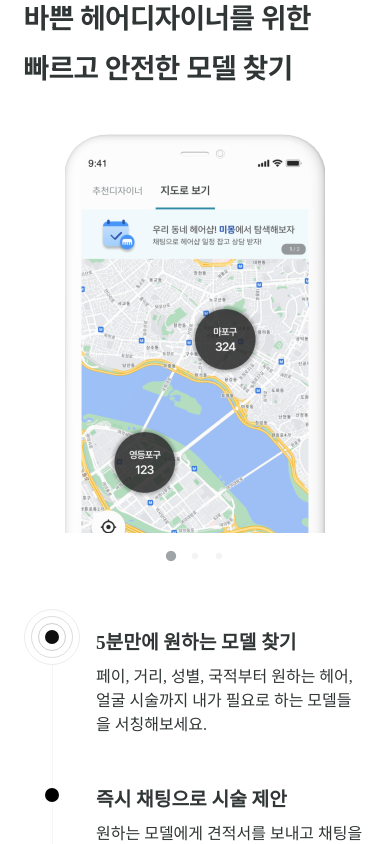
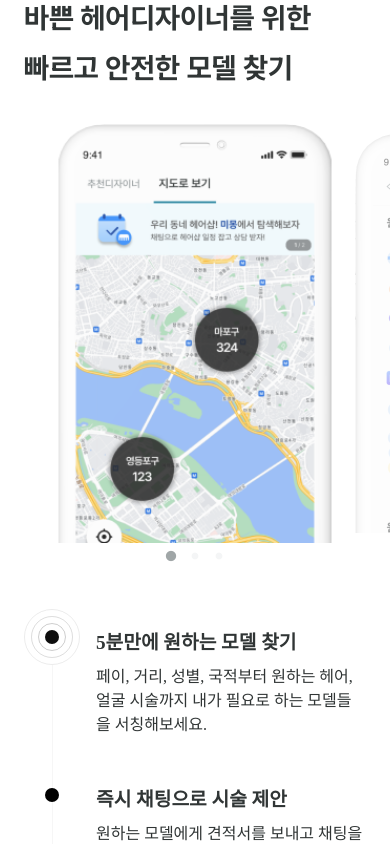
Before and after one commit to new-meemong/meemong-landing, a Next.js app: page /designer in a window 390 px wide. Shown: the part 1440-2284 px from the top of the page. Built offline with nearby package versions, Linux system fonts and the light colour scheme; no server answers.

Commit message:
feat: 모바일 캐러셀 개선: 다음 이미지가 보이도록 수정정

```diff
--- a/src/app/designer/layout.tsx
+++ b/src/app/designer/layout.tsx
@@ -1,13 +1,19 @@
 import { Metadata } from 'next'
+import 'slick-carousel/slick/slick.css'
+import 'slick-carousel/slick/slick-theme.css'
 
 export const metadata: Metadata = {
   title: '미몽',
   description: '헤어디자이너의 모델 구인부터 커리어를 위한 단 하나의 앱, 미몽',
   icons: {
-    icon: '/icons/favicon-purple.svg'
-  }
+    icon: '/icons/favicon-purple.svg',
+  },
 }
 
-export default function DesignerLayout({ children }: { children: React.ReactNode }) {
+export default function DesignerLayout({
+  children,
+}: {
+  children: React.ReactNode
+}) {
   return <>{children}</>
 }
--- a/src/components/common/CommonContent.tsx
+++ b/src/components/common/CommonContent.tsx
@@ -4,6 +4,7 @@ import { theme } from '@/constants/theme'
 import Slider from 'react-slick'
 import styled from 'styled-components'
 import { CarouselWrapper } from '@/styles/CommonStyles'
+import { carouselSettings } from '@/constants/settings'
 
 interface CommonContentProps {
   title1: string
@@ -19,16 +20,6 @@ interface CommonContentProps {
   annotation?: string
 }
 
-const settings = {
-  dots: true,
-  infinite: false,
-  speed: 500,
-  slidesToShow: 1,
-  slidesToScroll: 1,
-  autoplay: false,
-  autoplaySpeed: 3000
-}
-
 const CommonContent = ({
   title1,
   title2,
@@ -40,11 +31,15 @@ const CommonContent = ({
   backgroundColor,
   ImageContainerStyle,
   carouselDotColor,
-  annotation
+  annotation,
 }: CommonContentProps) => {
   const isMobile = useIsMobile()
   return (
-    <StyledCommonContent $title2Color={title2Color} $title1Color={title1Color} $backgroundColor={backgroundColor}>
+    <StyledCommonContent
+      $title2Color={title2Color}
+      $title1Color={title1Color}
+      $backgroundColor={backgroundColor}
+    >
       <div className="title-container">
         <h1>
           {title1.split('\\n').map((line, index) => (
@@ -93,7 +88,7 @@ const CommonContent = ({
       )}
       {isMobile ? (
         <CarouselWrapper $dotcolor={carouselDotColor || theme.colors.gray}>
-          <Slider {...settings}>
+          <Slider {...{ ...carouselSettings, centerPadding: '60px' }}>
             {images?.map((image, index) => (
               <div key={index}>
                 <img src={image} alt={`Hair model ${index + 1}`} />
@@ -112,7 +107,11 @@ const CommonContent = ({
   )
 }
 
-const StyledCommonContent = styled.div<{ $title2Color?: string; $title1Color?: string; $backgroundColor?: string }>`
+const StyledCommonContent = styled.div<{
+  $title2Color?: string
+  $title1Color?: string
+  $backgroundColor?: string
+}>`
   display: flex;
   margin: 0 auto;
   width: 100%;
@@ -139,7 +138,7 @@ const StyledCommonContent = styled.div<{ $title2Color?: string; $title1Color?: s
     margin-bottom: 0.7rem;
 
     @media (max-width: 768px) {
-      font-size: 2rem;
+      font-size: 1.8rem;
       letter-spacing: -0.4px;
       margin-bottom: 1rem;
       font-weight: 900;
@@ -152,7 +151,7 @@ const StyledCommonContent = styled.div<{ $title2Color?: string; $title1Color?: s
     margin-bottom: 12px;
 
     @media (max-width: 768px) {
-      font-size: 2.2rem;
+      font-size: 1.8rem;
       font-weight: 900;
       letter-spacing: -0.4px;
       white-space: nowrap;
--- a/src/components/navigation/designer/NavigationMobileContents.tsx
+++ b/src/components/navigation/designer/NavigationMobileContents.tsx
@@ -8,6 +8,7 @@ import CommonContent from '../../common/CommonContent'
 
 import { CarouselWrapper } from '@/styles/CommonStyles'
 import { IMAGES } from '@/constants/images'
+import { carouselSettings } from '@/constants/settings'
 
 interface NavigationMobileContentsProps {
   navItems: string[]
@@ -16,17 +17,10 @@ interface NavigationMobileContentsProps {
   }>
 }
 
-const carouselSettings = {
-  dots: true,
-  infinite: true,
-  speed: 500,
-  slidesToShow: 1,
-  slidesToScroll: 1,
-  autoplay: false,
-  autoplaySpeed: 3000
-}
-
-const NavigationMobileContents = ({ navItems, sectionRefs }: NavigationMobileContentsProps) => {
+const NavigationMobileContents = ({
+  navItems,
+  sectionRefs,
+}: NavigationMobileContentsProps) => {
   return (
     <>
       {navItems.map((item) => (
@@ -57,12 +51,16 @@ const NavigationMobileContents = ({ navItems, sectionRefs }: NavigationMobileCon
               <FeatureList>
                 <FeatureItem>
                   <IconWrapper>
-                    <MultiCircleIcon src="/icons/multi-circle.svg" alt="Feature1" />
+                    <MultiCircleIcon
+                      src="/icons/multi-circle.svg"
+                      alt="Feature1"
+                    />
                   </IconWrapper>
                   <FeatureContent>
                     <FeatureTitle>5분만에 원하는 모델 찾기</FeatureTitle>
                     <FeatureDescription>
-                      페이, 거리, 성별, 국적부터 원하는 헤어, 얼굴 시술까지 내가 필요로 하는 모델들을 서칭해보세요.
+                      페이, 거리, 성별, 국적부터 원하는 헤어, 얼굴 시술까지 내가
+                      필요로 하는 모델들을 서칭해보세요.
                     </FeatureDescription>
                   </FeatureContent>
                 </FeatureItem>
@@ -73,7 +71,8 @@ const NavigationMobileContents = ({ navItems, sectionRefs }: NavigationMobileCon
                   <FeatureContent>
                     <FeatureTitle>즉시 채팅으로 시술 제안</FeatureTitle>
                     <FeatureDescription>
-                      원하는 모델에게 견적서를 보내고 채팅을 통해 견적서 내 일시, 페이 등을 조율해보세요.
+                      원하는 모델에게 견적서를 보내고 채팅을 통해 견적서 내
+                      일시, 페이 등을 조율해보세요.
                     </FeatureDescription>
                   </FeatureContent>
                 </FeatureItem>
@@ -84,7 +83,8 @@ const NavigationMobileContents = ({ navItems, sectionRefs }: NavigationMobileCon
                   <FeatureContent>
                     <FeatureTitle>앱에서 바로 초상권 계약</FeatureTitle>
                     <FeatureDescription>
-                      초상권 계약 내 모델 서명까지 완료시, 시술 내역 및 결과물을 포트폴리오에서 모아서 관리할 수 있어요.
+                      초상권 계약 내 모델 서명까지 완료시, 시술 내역 및 결과물을
+                      포트폴리오에서 모아서 관리할 수 있어요.
                     </FeatureDescription>
                   </FeatureContent>
                 </FeatureItem>
@@ -95,19 +95,24 @@ const NavigationMobileContents = ({ navItems, sectionRefs }: NavigationMobileCon
                 <h1>급할 때는 번개매칭</h1>
                 <h1>번개 매칭으로 바로 찾기</h1>
                 <DescriptionBox>
-                  <Description>시술하기로한 모델이 갑자기 취소되었나요?</Description>
                   <Description>
-                    급하게 모델이 필요한 경우, 더 빠르게 매칭 할 수 있는 모델 급구게시판을 이용해보세요.
+                    시술하기로한 모델이 갑자기 취소되었나요?
+                  </Description>
+                  <Description>
+                    급하게 모델이 필요한 경우, 더 빠르게 매칭 할 수 있는 모델
+                    급구게시판을 이용해보세요.
                   </Description>
                   <Description>더욱 빠른 매칭을 경험할 수 있어요.</Description>
                 </DescriptionBox>
                 <CarouselWrapper $dotcolor={theme.colors.white}>
                   <Slider {...carouselSettings}>
-                    {IMAGES.DESIGNER.THUNDER_MATCHING.MOBILE.map((image, index) => (
-                      <div key={index}>
-                        <img src={image} alt={`Hair model ${index + 1}`} />
-                      </div>
-                    ))}
+                    {IMAGES.DESIGNER.THUNDER_MATCHING.MOBILE.map(
+                      (image, index) => (
+                        <div key={index}>
+                          <img src={image} alt={`Hair model ${index + 1}`} />
+                        </div>
+                      )
+                    )}
                   </Slider>
                 </CarouselWrapper>
               </SectionInner>
--- /dev/null
+++ b/src/constants/settings.ts
@@ -0,0 +1,14 @@
+const carouselSettings = {
+  dots: true,
+  infinite: false,
+  speed: 500,
+  slidesToShow: 1,
+  slidesToScroll: 1,
+  autoplay: false,
+  autoplaySpeed: 3000,
+  centerMode: true,
+  centerPadding: '40px',
+  arrows: false,
+}
+
+export { carouselSettings }
--- a/src/styles/CommonStyles.ts
+++ b/src/styles/CommonStyles.ts
@@ -39,22 +39,40 @@ const Title = styled.h1`
 const CarouselWrapper = styled.div<{ $dotcolor?: string }>`
   width: 100%;
   margin-top: 2rem;
+  padding: 0 24px;
 
   .slick-slider {
     margin: 0 -24px;
   }
 
   .slick-slide {
-    padding: 0 24px;
+    padding: 0 10px;
     box-sizing: border-box;
     display: flex !important;
     justify-content: center;
+    opacity: 0.5;
+    transition: opacity 0.3s ease;
+  }
+
+  .slick-current {
+    opacity: 1;
+    z-index: 1;
+  }
+
+  .slick-list {
+    margin: 0 -10px;
+    overflow: visible;
   }
 
   .slick-slide img {
     width: 260px;
     height: auto;
     margin: 0 auto;
+    transition: transform 0.3s ease;
+  }
+
+  .slick-current img {
+    transform: scale(1.05);
   }
 
   .slick-dots {
@@ -74,6 +92,15 @@ const CarouselWrapper = styled.div<{ $dotcolor?: string }>`
       }
     }
   }
+
+  @media (max-width: 768px) {
+    padding: 0 20px;
+
+    .slick-slide img {
+      width: 100%;
+      max-width: 260px;
+    }
+  }
 `
 
 export { Container, Button, Title, CarouselWrapper }
```
Also changed, not shown: src/app/model/layout.tsx (+11 -4 lines), src/components/navigation/model/NavigationMobileContents.tsx (+31 -19 lines).
